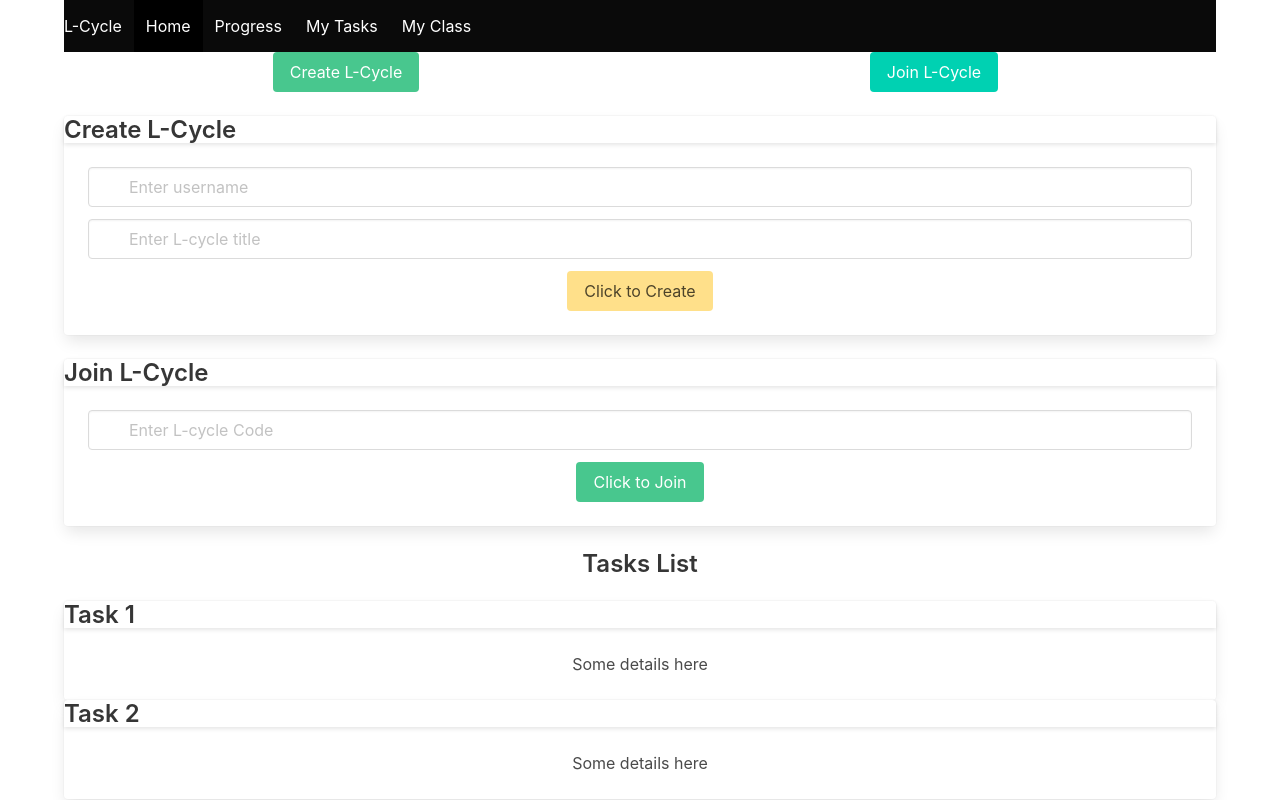
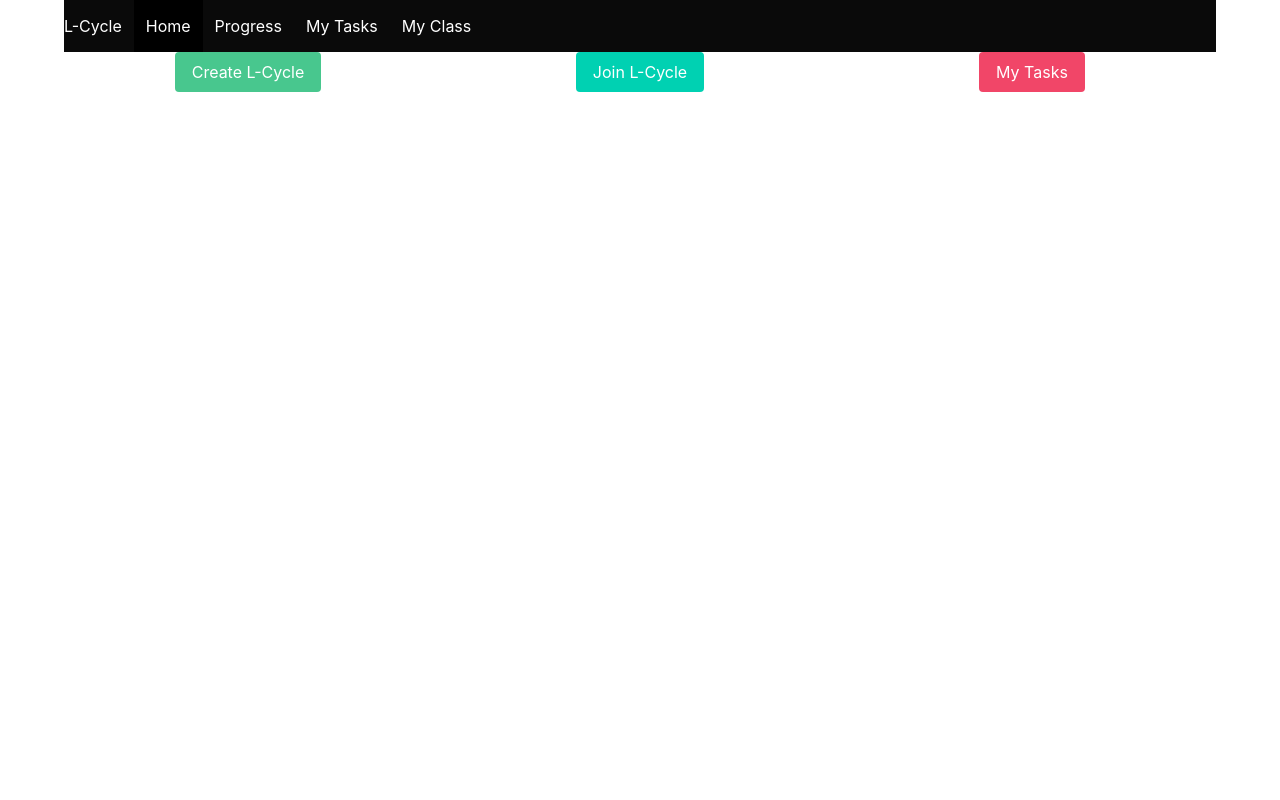
Before and after one commit to demmarss/L-cycle, a React (Create React App) app: page / in a window 1280 px wide. Built offline with nearby package versions, Linux system fonts and the light colour scheme.

Commit message:
Toggle effect on Landing page has been incorporated.

```diff
--- a/src/App.js
+++ b/src/App.js
@@ -5,10 +5,34 @@ import JoinLC from './JoinLC'
 import TaskList from './TaskList'
 import CreateLCForm from './CreateLCForm'
 import JoinLCForm from './JoinLCForm'
+import DisplayTaskLists from './displayTaskList'
 import { BrowserRouter as Router, Route } from 'react-router-dom';
 import './App.css';
 
 class App extends Component {
+  state ={
+    toCreat: false,
+    toJoin: false,
+    toDisplayTask: false
+  }
+
+  toggle = (x,y,z) =>{
+
+    (this.state[y] ==true || this.state[z] == true)? (
+      this.setState({
+        [x] : !this.state[x],
+        [y] : false,
+        [z]: false
+      })
+    ): (
+      this.setState({
+        [x] : !this.state[x],
+      })
+    )
+
+
+  }
+
   render() {
     return (
       <Router>
@@ -16,19 +40,21 @@ class App extends Component {
           <Navigation />
           <div class="columns">
               <div class="column">
-                <CreateLC/>
+                <CreateLC toggle={this.toggle}/>
               </div>
 
               <div class="column">
-                <JoinLC/>
+                <JoinLC toggle={this.toggle}/>
+              </div>
+              <div class="column">
+                <DisplayTaskLists toggle={this.toggle}/>
               </div>
           </div>
-
-            <CreateLCForm/>
-            <br/>
-            <JoinLCForm/>
-            <br/>
-            <TaskList/>
+          <div class="column is-6-tablet is-4-desktop is-4-fullhd">
+            {(this.state.toCreat)? <CreateLCForm/>: null}
+            {(this.state.toJoin)? <JoinLCForm/>: null}
+            {(this.state.toDisplayTask)? <TaskList/>: null}
+          </div>
         </div>
       </Router>
 
--- a/src/CreateLC.js
+++ b/src/CreateLC.js
@@ -1,10 +1,13 @@
 import React, {Component} from 'react'
 
 class CreateLCycle extends Component {
+    handleClick= () =>{
+        this.props.toggle('toCreat', 'toJoin', 'toDisplayTask')
+    }
     render (){
         return (
             <div>
-                <a class="button is-success">Create L-Cycle</a>
+                <a class="button is-success" onClick={this.handleClick}>Create L-Cycle</a>
             </div>
         )
     }
--- a/src/JoinLC.js
+++ b/src/JoinLC.js
@@ -1,10 +1,15 @@
 import React, {Component} from 'react'
 
 class JoinLC extends Component {
+
+    handleClick= () =>{
+        this.props.toggle('toJoin', 'toCreat', 'toDisplayTask')
+    }
+
     render (){
         return (
             <div>
-                <a class="button is-primary">Join L-Cycle</a>
+                <a class="button is-primary" onClick={this.handleClick}>Join L-Cycle</a>
             </div>
         )
     }
--- /dev/null
+++ b/src/displayTaskList.js
@@ -0,0 +1,18 @@
+import React, {Component} from 'react'
+
+class DisplayTaskLists extends Component {
+
+    handleClick= () =>{
+        this.props.toggle('toDisplayTask','toJoin', 'toCreat')
+    }
+
+    render (){
+        return (
+            <div>
+                <a class="button is-danger" onClick={this.handleClick}>My Tasks</a>
+            </div>
+        )
+    }
+}
+
+export default DisplayTaskLists
```
